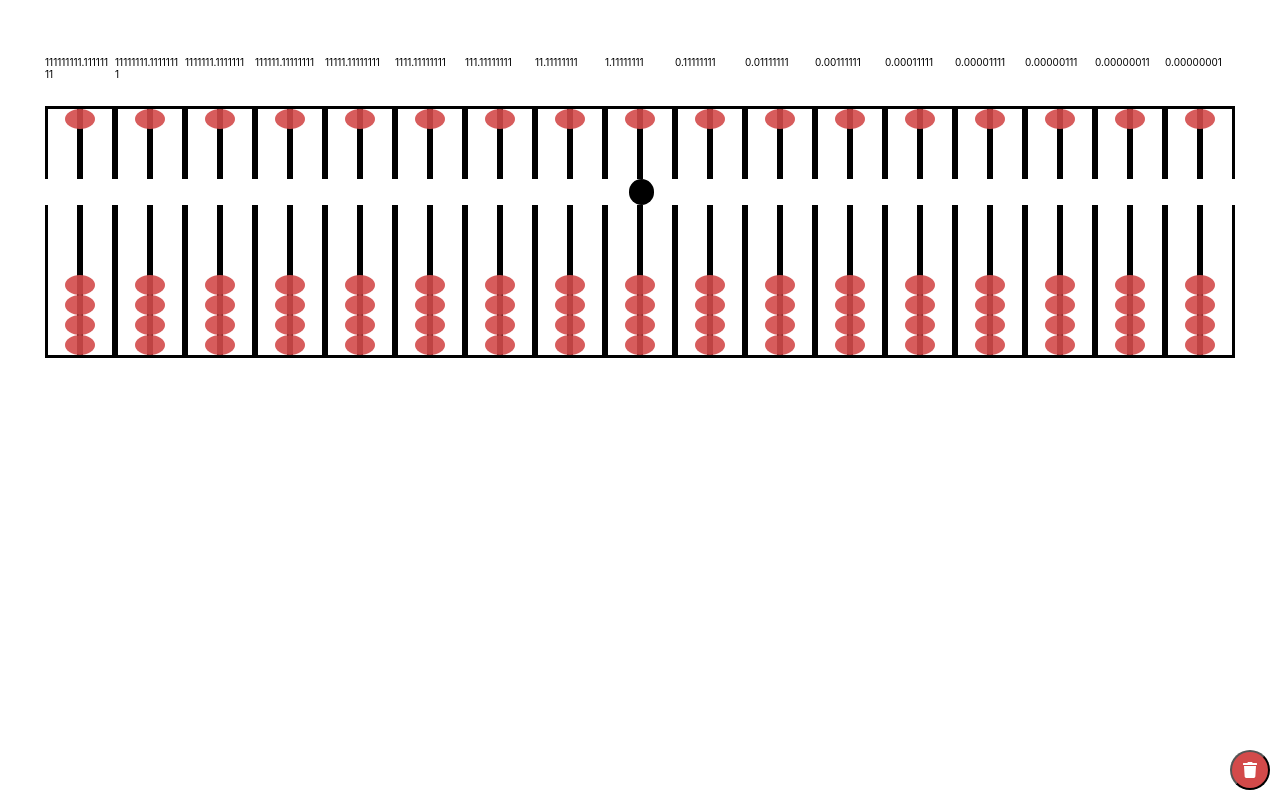
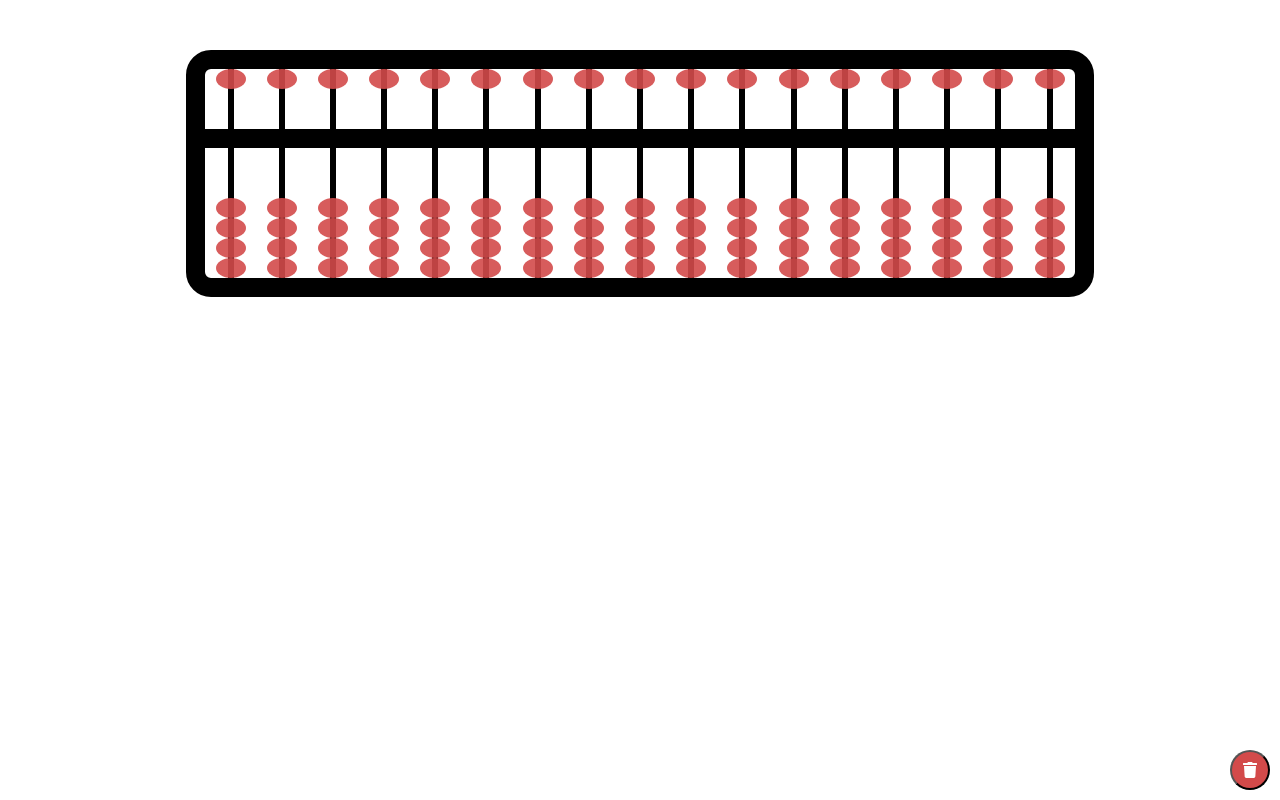
Before and after one commit to cyproto/abacus, a React (Create React App) app: page / in a window 1280 px wide. Built offline with nearby package versions, Linux system fonts and the light colour scheme.

Commit message:
Fix outer container and bead pole.

```diff
--- a/src/App.js
+++ b/src/App.js
@@ -34,7 +34,6 @@ class App extends Component {
         { isDown: 1, nums: [120, 80, 40, 0] },
       ],
       clearAll: false,
-      units: ['111111111.11111111', '11111111.11111111', '1111111.1111111', '111111.11111111', '11111.11111111', '1111.11111111', '111.11111111', '11.11111111', '1.11111111', '0.11111111', '0.01111111', '0.00111111', '0.00011111', '0.00001111', '0.00000111', '0.00000011', '0.00000001']
     }
   }
 
@@ -80,7 +79,6 @@ class App extends Component {
                     changeUpState={this.changeUpState.bind(this)}
                     key={index.toString()} index={index}
                     down={this.state.downs[index]}
-                    unit={this.state.units[index]}
                     up={this.state.ups[index].isUp} />)
               })}
             </ul>
--- a/src/App.scss
+++ b/src/App.scss
@@ -33,26 +33,19 @@ footer {
 
 .abacus-list {
   margin: 0 auto;
+  border: solid black 1.5vw;
+  border-radius: 25px;
   white-space: nowrap;
 }
 
 .ab-item {
   display: inline-table;
-  .unit {
-    color: rgb(0, 0, 0);
-    font-size: 10px;
-    width: 5vw;
-    height: 50px;
-    word-wrap: break-word;
-    white-space: initial;
-  }
 }
 
 .up-beads-container {
-	height: 70px;
-	width: 5vw;
+	height: 60px;
+	width: 4vw;
   overflow: hidden;
-  border-style: solid;
 	position: relative;
   display: flex;
   justify-content: center;
@@ -60,25 +53,18 @@ footer {
 }
 
 .down-beads-container {
-	width: 5vw;
-	height: 150px;
+	width: 4vw;
+	height: 130px;
   overflow: hidden;
-  border-style: solid;
   position: relative;
   display: flex;
   justify-content: center;
-  border-top-style: none;
+  margin: 0px;
+  padding: 0px;
 }
 
 .up-vertical-pole, .down-vertical-pole {
-  background: rgb(0, 0, 0);
   border-style: solid;
-	margin: 0 auto;
-}
-
-.down-vertical-pole {
-  border-style: solid;
-  background: rgb(0, 0, 0);
 }
 
 .upbead {
@@ -123,20 +109,17 @@ footer {
 }
 
 .up-vertical-pole-center-dot {
-  height: 2vw;
+  height: 1.5vw;
   background-color: white;
  }
 
 .ab-item:nth-child(9) {
-   .up-vertical-pole-center-dot {
-    align-self: center;
-    width: 2vw;
-    background-color: black;
-    border-radius: 50px;
-    border-bottom: 0;
-    margin-left: 1.85vw;
-   }
+
 }
+
+.up-vertical-pole-center-dot {
+  background-color: black;
+ }
 
 h1 {
   display:inline-block;
@@ -193,16 +176,6 @@ header {
   margin-bottom: 50px;
 }
 
-  .ab-item {
-    padding: 2px;
-    .unit {
-      font-size: 5px;
-      width: 5vw;
-      height: 50px;
-      word-wrap: break-word;
-      white-space: initial;
-    }
-  }
 
   .downbead {
     position: absolute;
```
Also changed, not shown: 1 other file (tests, documents, lock files or other folders).
